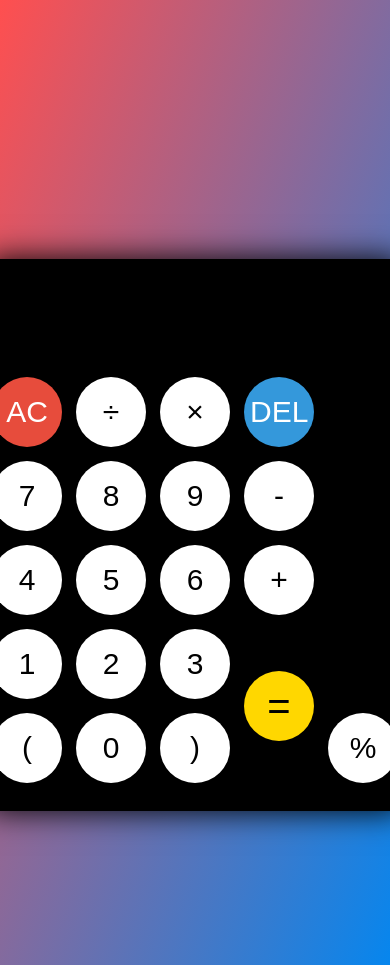
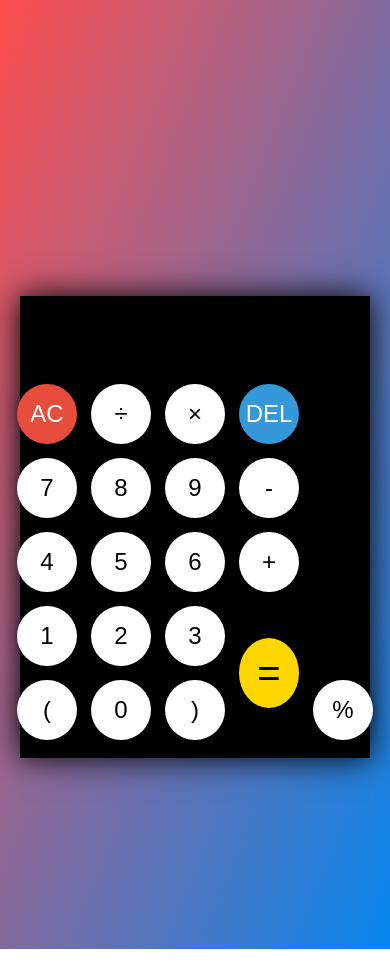
Before and after one commit to SoupayanGhosh/SIMPLE-CALCULATOR, a plain HTML site: page index.html in a window 390 px wide. Drawn offline with Linux system fonts and the light colour scheme.

Commit message:
style.css

```diff
--- a/style.css
+++ b/style.css
@@ -1,10 +1,12 @@
-{
-    box-sizing:border-box;
+* {
+    box-sizing: border-box;
+}
 
-}
 body {
     font-family: 'Bungee', system-ui, -apple-system, BlinkMacSystemFont, 'Segoe UI', Roboto, Oxygen, Ubuntu, Cantarell, 'Open Sans', 'Helvetica Neue', sans-serif;
     background-image: linear-gradient(to bottom right, #ff4f4f, #0686ee);
+    margin: 0;
+    padding: 0;
 }
 
 a {
@@ -17,6 +19,8 @@
     justify-content: center;
     align-items: center;
     height: 100vh;
+    padding: 0 20px;
+    box-sizing: border-box;
 }
 
 .calculator {
@@ -27,11 +31,12 @@
     border-radius: 20px;
     box-shadow: 0 0 30px #000;
     padding: 20px;
+    width: 100%;
+    max-width: 360px; /* Added max-width to control size */
 }
 
 #display {
     align-self: stretch;
-    max-width: 320px;
     height: 80px;
     margin-bottom: 10px;
     overflow-x: scroll;
@@ -114,5 +119,18 @@
     .calculator {
         width: 100%;
         border-radius: 0;
+        padding: 10px;
+    }
+
+    button {
+        height: 60px;
+        width: 60px;
+        font-size: 24px;
+    }
+
+    #display {
+        font-size: 30px;
+        height: 60px;
+        padding: 0 5px;
     }
 }
```
Lines whose indentation alone changed are shown as unchanged.
